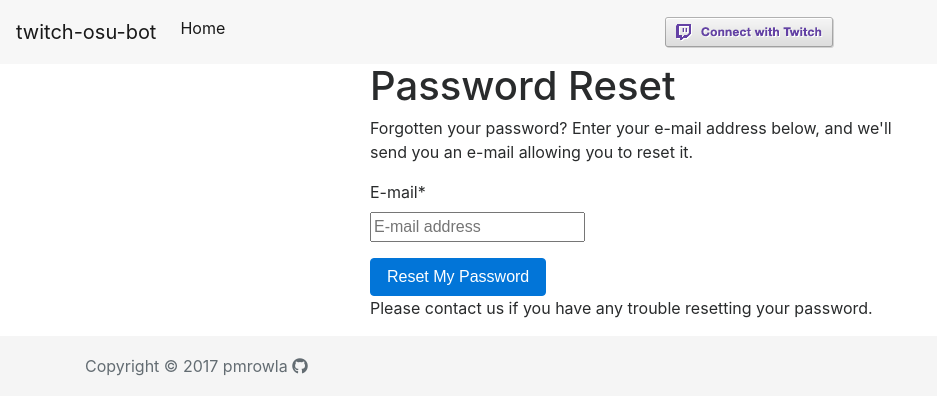
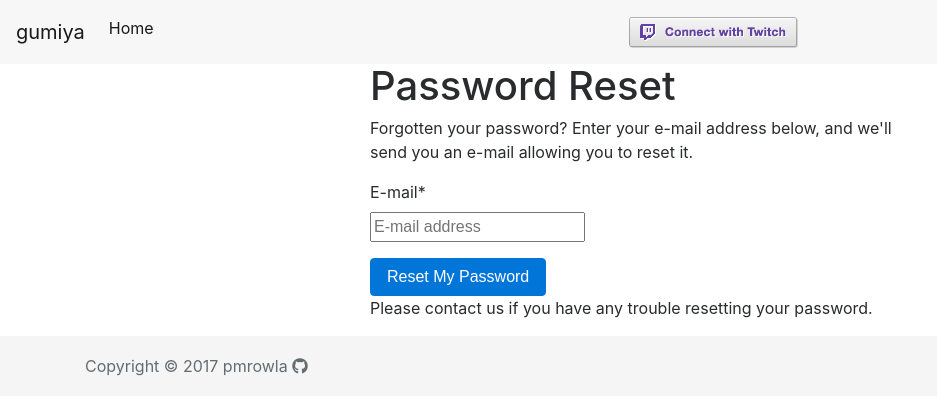
Before and after one commit to pmrowla/gumiya, a Django app: page /accounts/password/reset/ in a window 1280 px wide. Shown: the top 415 px of the page, without its empty margins (0-937 px from the left). Run offline with Django 3.2, Linux system fonts and the light colour scheme; some libraries are stand-ins or nearby versions.

Commit message:
cleanup more twitch-osu-bot -> gumiya references

```diff
--- a/config/settings/base.py
+++ b/config/settings/base.py
@@ -1,5 +1,5 @@
 """
-Django settings for twitch-osu-bot project.
+Django settings for gumiya.
 
 For more information on this file, see
 https://docs.djangoproject.com/en/dev/topics/settings/
--- a/config/settings/production.py
+++ b/config/settings/production.py
@@ -110,8 +110,8 @@ COMPRESS_ENABLED = env.bool('COMPRESS_ENABLED', default=True)
 # EMAIL
 # ------------------------------------------------------------------------------
 DEFAULT_FROM_EMAIL = env('DJANGO_DEFAULT_FROM_EMAIL',
-                         default='twitch-osu-bot <noreply@gumiya.pmrowla.com>')
-EMAIL_SUBJECT_PREFIX = env('DJANGO_EMAIL_SUBJECT_PREFIX', default='[twitch-osu-bot]')
+                         default='Gumiya staff <noreply@gumiya.pmrowla.com>')
+EMAIL_SUBJECT_PREFIX = env('DJANGO_EMAIL_SUBJECT_PREFIX', default='[gumiya]')
 SERVER_EMAIL = env('DJANGO_SERVER_EMAIL', default=DEFAULT_FROM_EMAIL)
 
 # Anymail with Mailgun
--- a/twitch_osu_bot/templates/base.html
+++ b/twitch_osu_bot/templates/base.html
@@ -4,7 +4,7 @@
   <head>
     <meta charset="utf-8">
     <meta http-equiv="x-ua-compatible" content="ie=edge">
-    <title>{% block title %}twitch-osu-bot{% endblock title %}</title>
+    <title>{% block title %}gumiya{% endblock title %}</title>
     <meta name="viewport" content="width=device-width, initial-scale=1.0">
     <meta name="description" content="">
     <meta name="author" content="">
@@ -33,7 +33,7 @@
         <button class="navbar-toggler navbar-toggler-right" type="button" data-toggle="collapse" data-target="#navbarSupportedContent" aria-controls="navbarSupportedContent" aria-expanded="false" aria-label="Toggle navigation">
           <span class="navbar-toggler-icon"></span>
         </button>
-        <a class="navbar-brand" href="{% url 'home' %}">twitch-osu-bot</a>
+        <a class="navbar-brand" href="{% url 'home' %}">gumiya</a>
 
         <div class="collapse navbar-collapse" id="navbarSupportedContent">
           <ul class="navbar-nav mr-auto">
@@ -85,7 +85,7 @@
 
     <footer class="footer">
       <div class="container">
-        <p class="text-muted">Copyright © {% now "Y" %} <a class="text-muted" href="http://osu.ppy.sh/u/pmrowla">pmrowla</a> <a href="https://github.com/pmrowla/twitch-osu-bot" class="text-muted"><i class="fa fa-github"></i></a></p>
+        <p class="text-muted">Copyright © {% now "Y" %} <a class="text-muted" href="http://osu.ppy.sh/u/pmrowla">pmrowla</a> <a href="https://github.com/pmrowla/gumiya" class="text-muted"><i class="fa fa-github"></i></a></p>
       </div>
     </footer>
 
```
Also changed, not shown: 1 other file.
